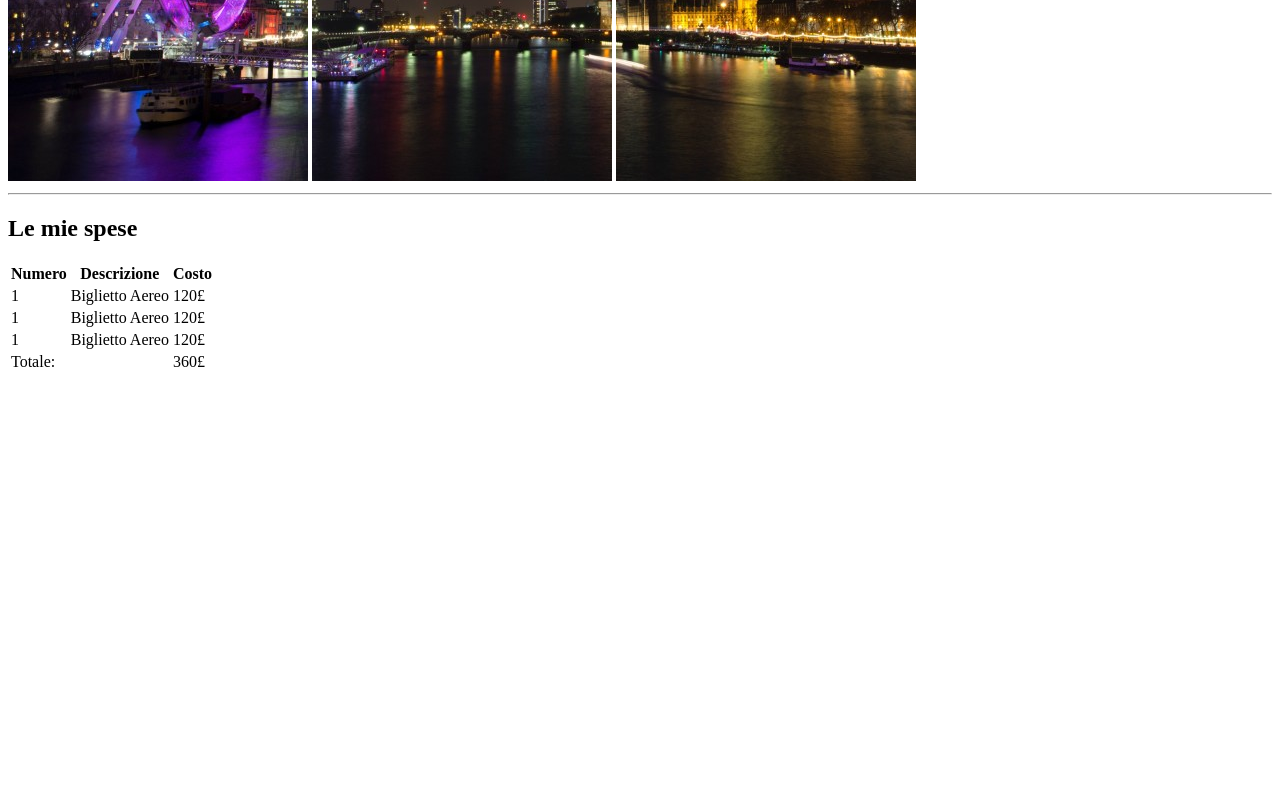
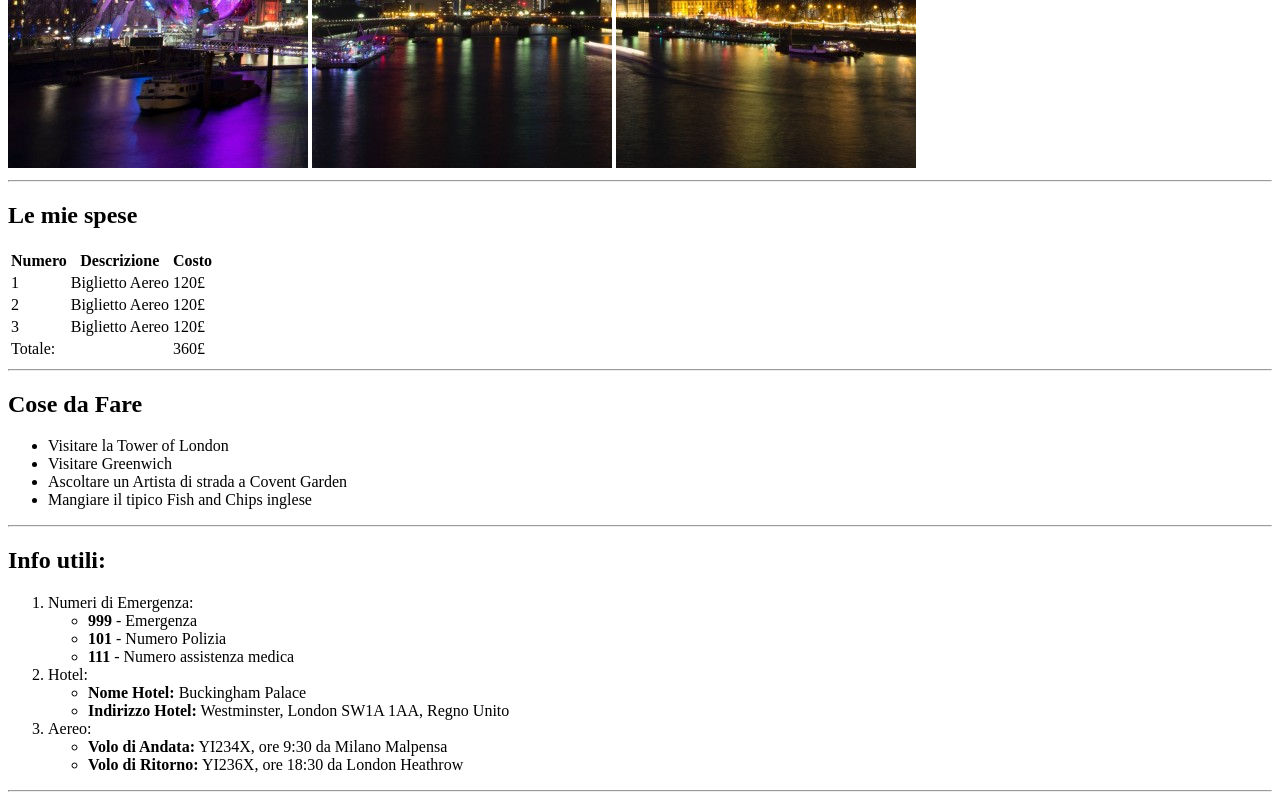
Before and after one commit to andreaacomelli/html-london-trip, a plain HTML site: page index.html in a window 1280 px wide. Shown: the part 499-1299 px from the top of the page. Before the commit the page ends 881 px from the top, so only its background shows below. Drawn offline with Linux system fonts and the light colour scheme.

Commit message:
ADD: lists

```diff
--- a/index.html
+++ b/index.html
@@ -6,14 +6,18 @@
     <title>Il mio Viaggio a Londra</title>
 </head>
 <body>
+    <section>
         <h1>Il mio Viaggio a Londra</h1>
 
         <img src="img/pexels-bill-emrich-230794-0.jpg" alt="immagine 1">
         <img src="img/pexels-bill-emrich-230794-1.jpg" alt="immagine 2">
         <img src="img/pexels-bill-emrich-230794-2.jpg" alt="immagine 3">
+    </section>
 
     <hr>
+    <section>
         <h2>Le mie spese</h2>
+
         <table>
             <thead>
                 <tr>
@@ -22,6 +26,7 @@
                     <th>Costo</th>
                 </tr>
             </thead>
+
             <tbody>
                 <tr>
                     <td>1</td>
@@ -29,15 +34,17 @@
                     <td>120£</td>
                 </tr>
                 <tr>
-                <td>1</td>
+                    <td>2</td>
                     <td>Biglietto Aereo</td>
                     <td>120£</td>
                 </tr>
                 <tr>
-                <td>1</td>
+                    <td>3</td>
                     <td>Biglietto Aereo</td>
                     <td>120£</td>
                 </tr>
+            </tbody>
+
                 <tfoot>
                     <tr>
                         <td>Totale:</td>
@@ -45,7 +52,52 @@
                         <td>360£</td>
                     </tr>
                 </tfoot>
-        </tbody>
         </table>
+    </section>
+
+    <hr>
+
+    <section>
+        <h2>Cose da Fare</h2>
+
+        <ul>
+            <li>Visitare la Tower of London</li>
+            <li>Visitare Greenwich</li>
+            <li>Ascoltare un Artista di strada a Covent Garden</li>
+            <li>Mangiare il tipico Fish and Chips inglese</li>
+        </ul>
+    </section>
+
+    <hr>
+
+    <section>
+        <h2>Info utili:</h2>
+
+        <ol>
+            <li>Numeri di Emergenza:
+                <ul>
+                    <li><strong>999</strong> - Emergenza</li>
+                    <li><strong>101</strong> - Numero Polizia</li>
+                    <li><strong>111</strong> - Numero assistenza medica</li>
+                </ul>
+            </li>
+            <li>Hotel:
+                <ul>
+                    <li><strong>Nome Hotel:</strong> Buckingham Palace</li>
+                    <li><strong>Indirizzo Hotel:</strong> Westminster, London SW1A 1AA, Regno Unito</li>
+                </ul>
+            </li>
+            <li>Aereo:
+                <ul>
+                    <li><strong>Volo di Andata:</strong> YI234X, ore 9:30 da Milano Malpensa</li>
+                    <li><strong>Volo di Ritorno:</strong> YI236X, ore 18:30 da London Heathrow</li>
+                </ul>
+            </li>
+        </ol>
+    </section>
+
+    <hr>
+
+
 </body>
 </html>
```
Lines whose indentation alone changed are shown as unchanged.
